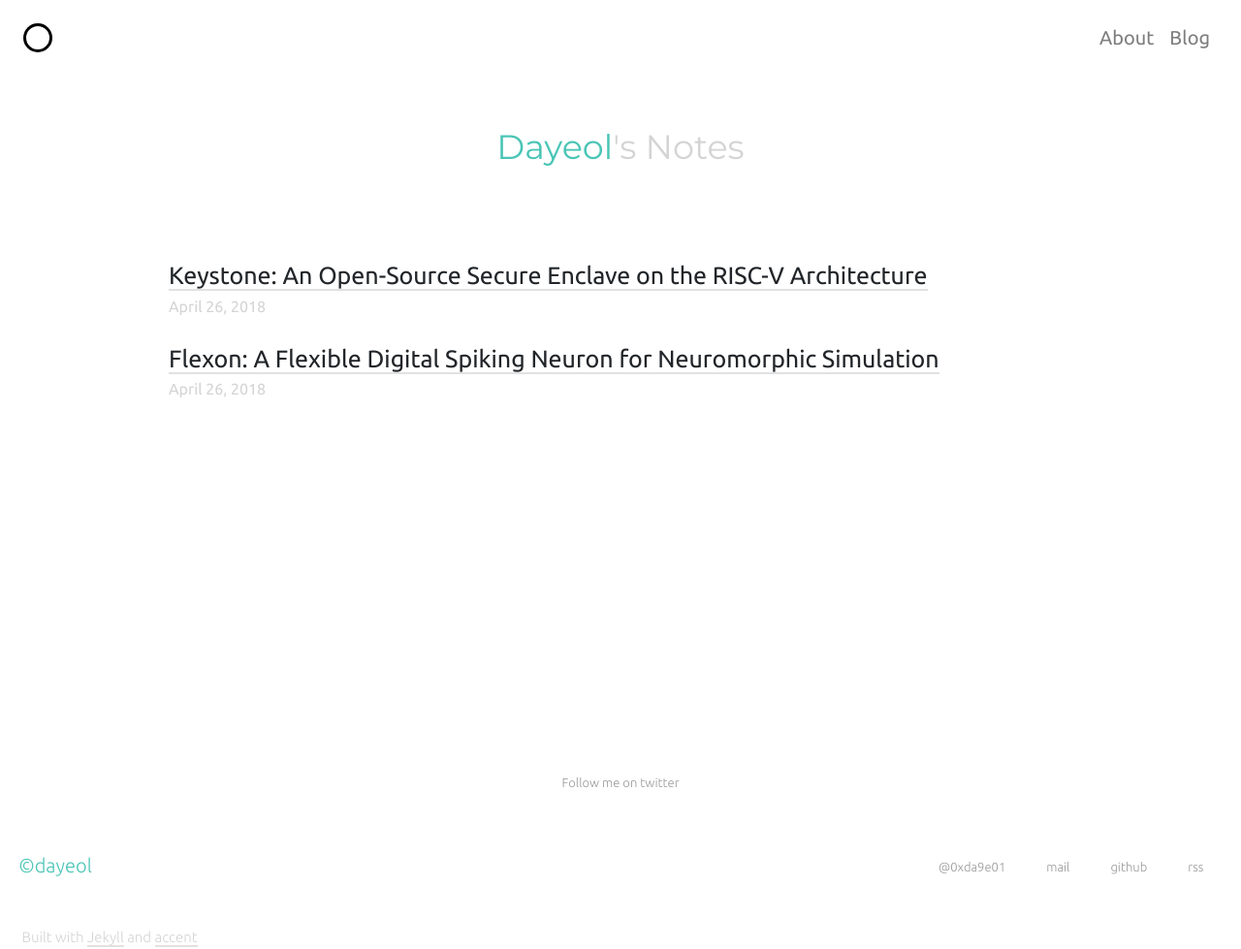
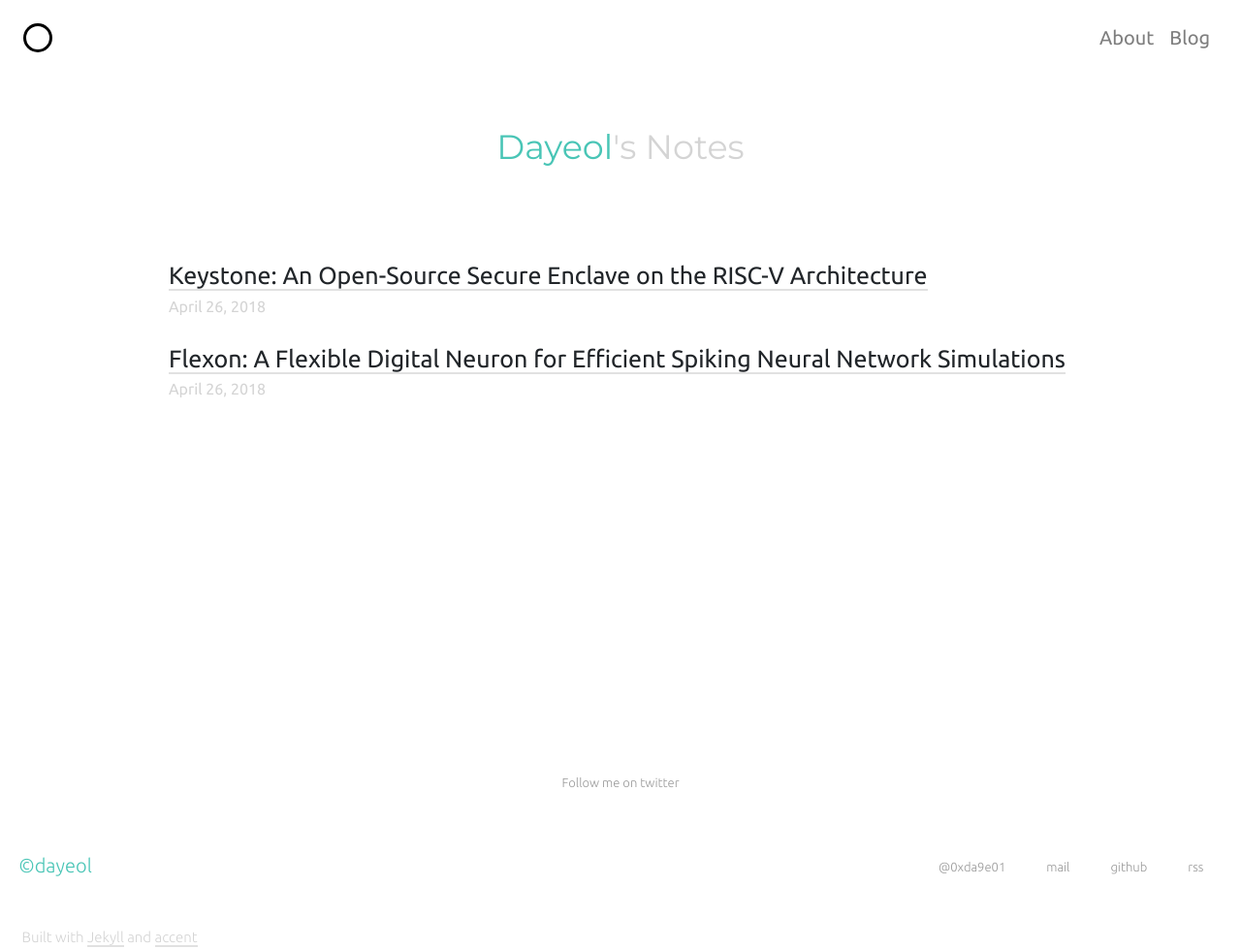
Before and after one commit to dayeol/dayeol.github.io, a Jekyll site: the page built from blog/index.html, in a window 1280 px wide. Shown: the whole page at 97% size. Built offline with Jekyll 4.4.1, drawn with Linux system fonts in a browser that asks for light colours; nearby versions of some CDN libraries; the list of posts is cut into pages by our own code.

Commit message:
Title Modification

```diff
--- a/_posts/2018-04-26-flexon-isca-2018.md
+++ b/_posts/2018-04-26-flexon-isca-2018.md
@@ -1,7 +1,7 @@
 ---
 layout: post
 author: Dayeol Lee
-title: "Flexon: A Flexible Digital Spiking Neuron for Neuromorphic Simulation"
+title: "Flexon: A Flexible Digital Neuron for Efficient Spiking Neural Network Simulations"
 ---
 
 # What is it about?
```
